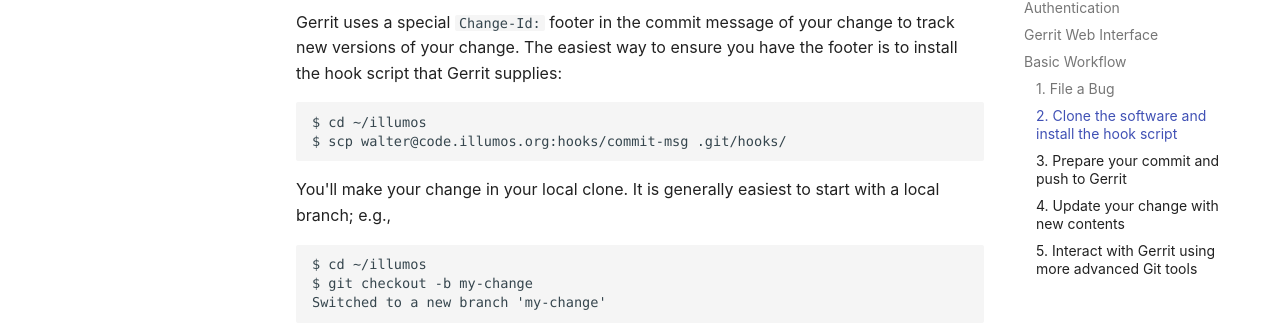
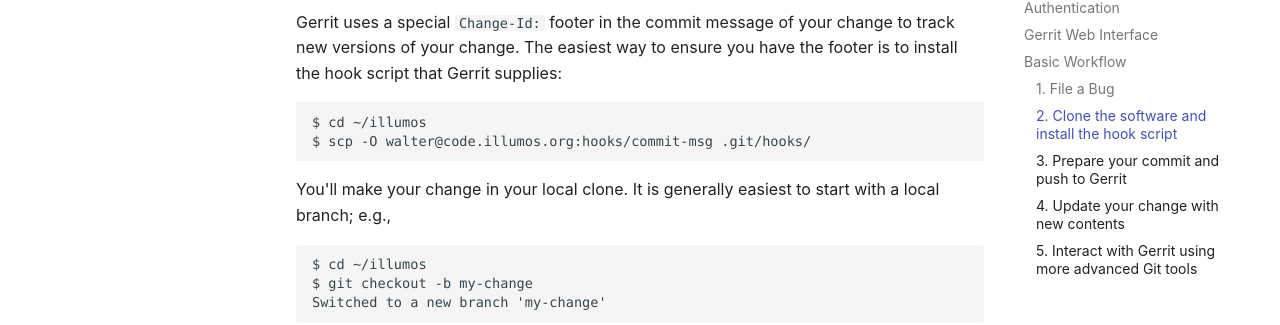
Before and after one commit to illumos/docs, an MkDocs documentation site: the page built from docs/contributing/gerrit.md, in a window 1280 px wide and 900 px high, scrolled down 4876 px. Shown: the part 146-471 px from the top of the window. Built offline with MkDocs 1.6.1 and Material for MkDocs 9.7.7, drawn with Linux system fonts in a browser that asks for light colours.

````diff
--- a/docs/contributing/gerrit.md
+++ b/docs/contributing/gerrit.md
@@ -110,7 +110,7 @@ you have the footer is to install the hook script that Gerrit supplies:
 
 ```
 $ cd ~/illumos
-$ scp walter@code.illumos.org:hooks/commit-msg .git/hooks/
+$ scp -O walter@code.illumos.org:hooks/commit-msg .git/hooks/
 ```
 
 You'll make your change in your local clone.  It is generally easiest to start
````
